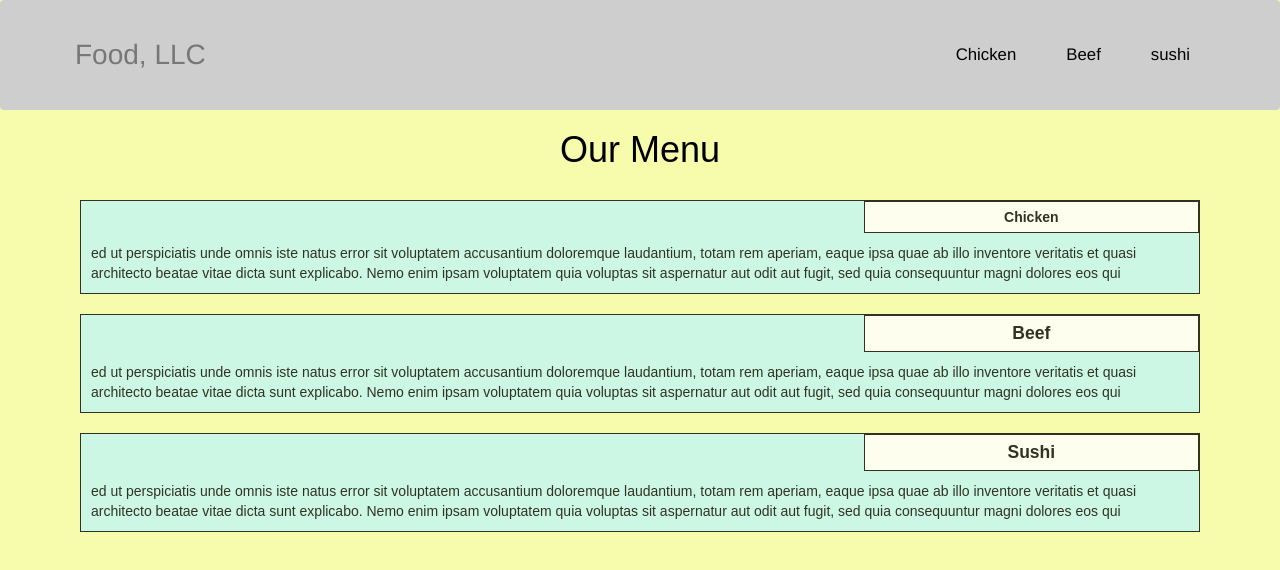
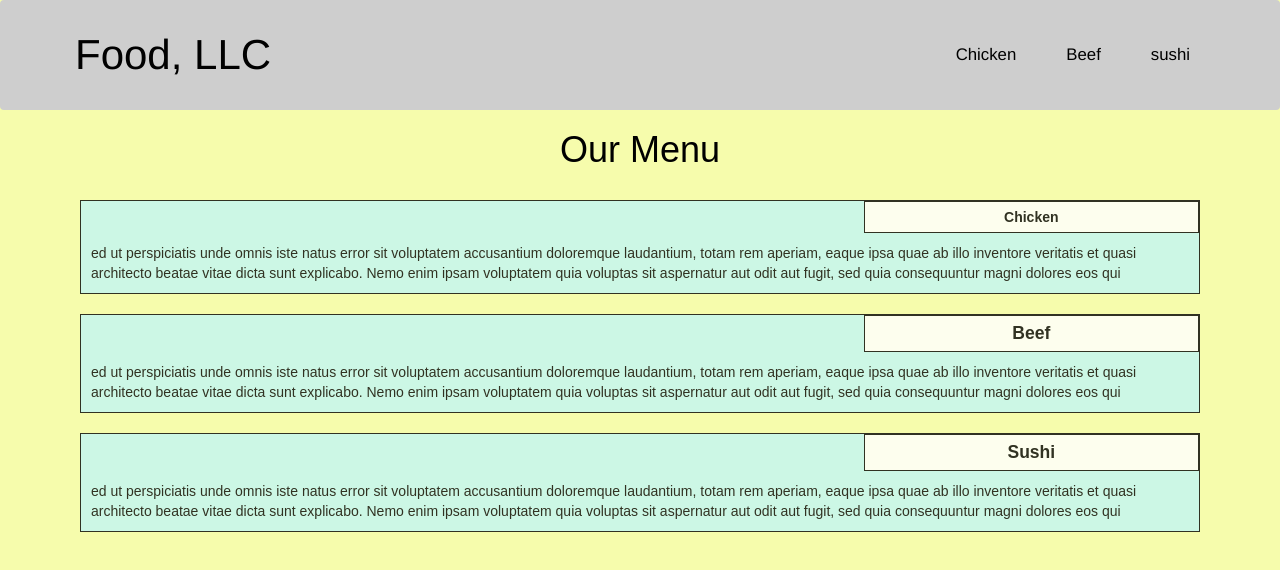
Before and after one commit to Elorm-K/Model3--Solution, a plain HTML site: page index.html in a window 1280 px wide. Drawn offline with nearby package versions, Linux system fonts and the light colour scheme; a script that the page names is missing.

Commit message:
changes to navbrand

```diff
--- a/index.html
+++ b/index.html
@@ -16,7 +16,7 @@
       <div class="container">
         <div class="navbar-header">
           <div class="navbar-brand">
-          <p class="nav-branad">Food, LLC</p>
+          <p class="nav-brand">Food, LLC</p>
           </div>
           <button type="button" class="navbar-toggle collapsed" data-toggle="collapse" data-target="#collapsable-nav" aria-expanded="false">
             <span class="sr-only">Toggle navigation</span>
```
